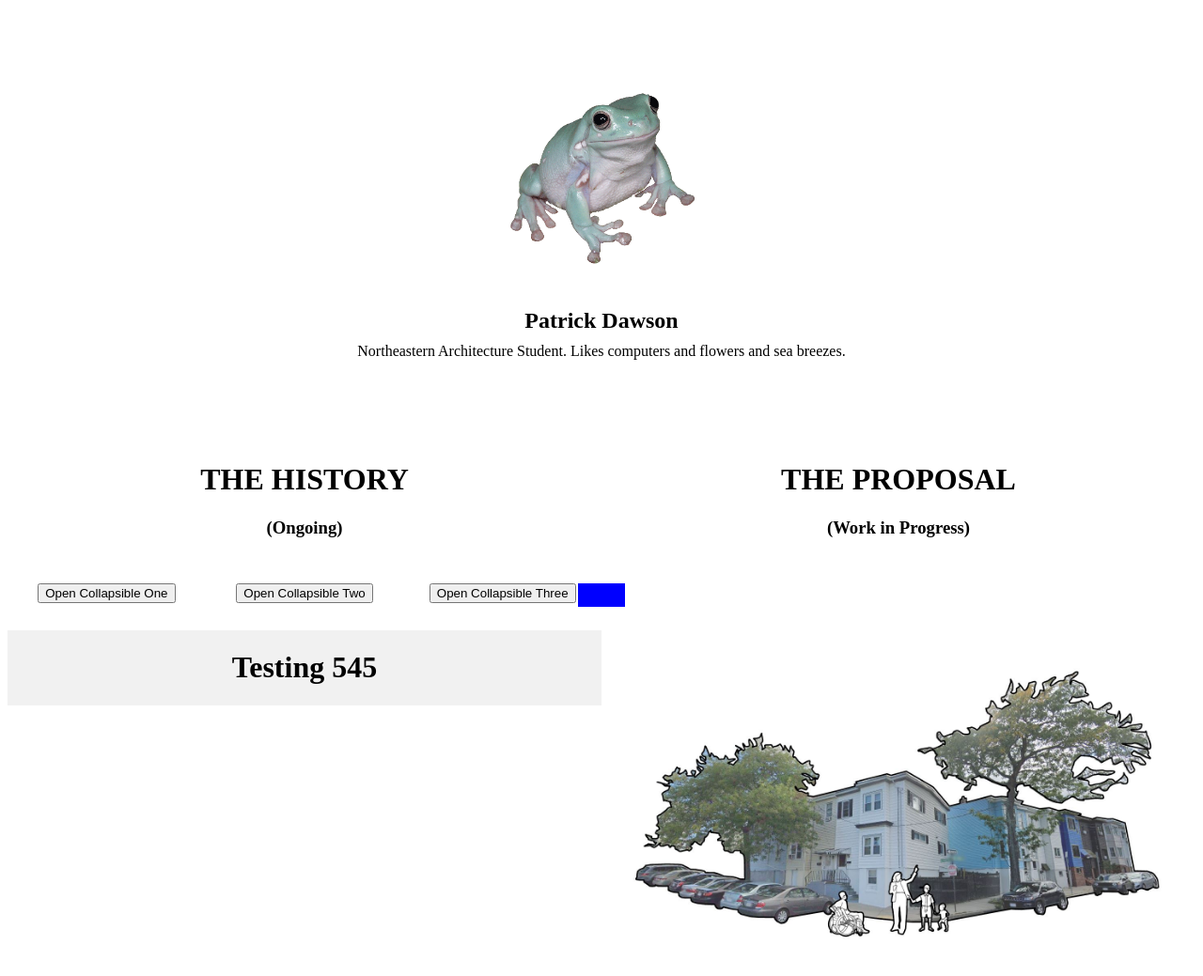
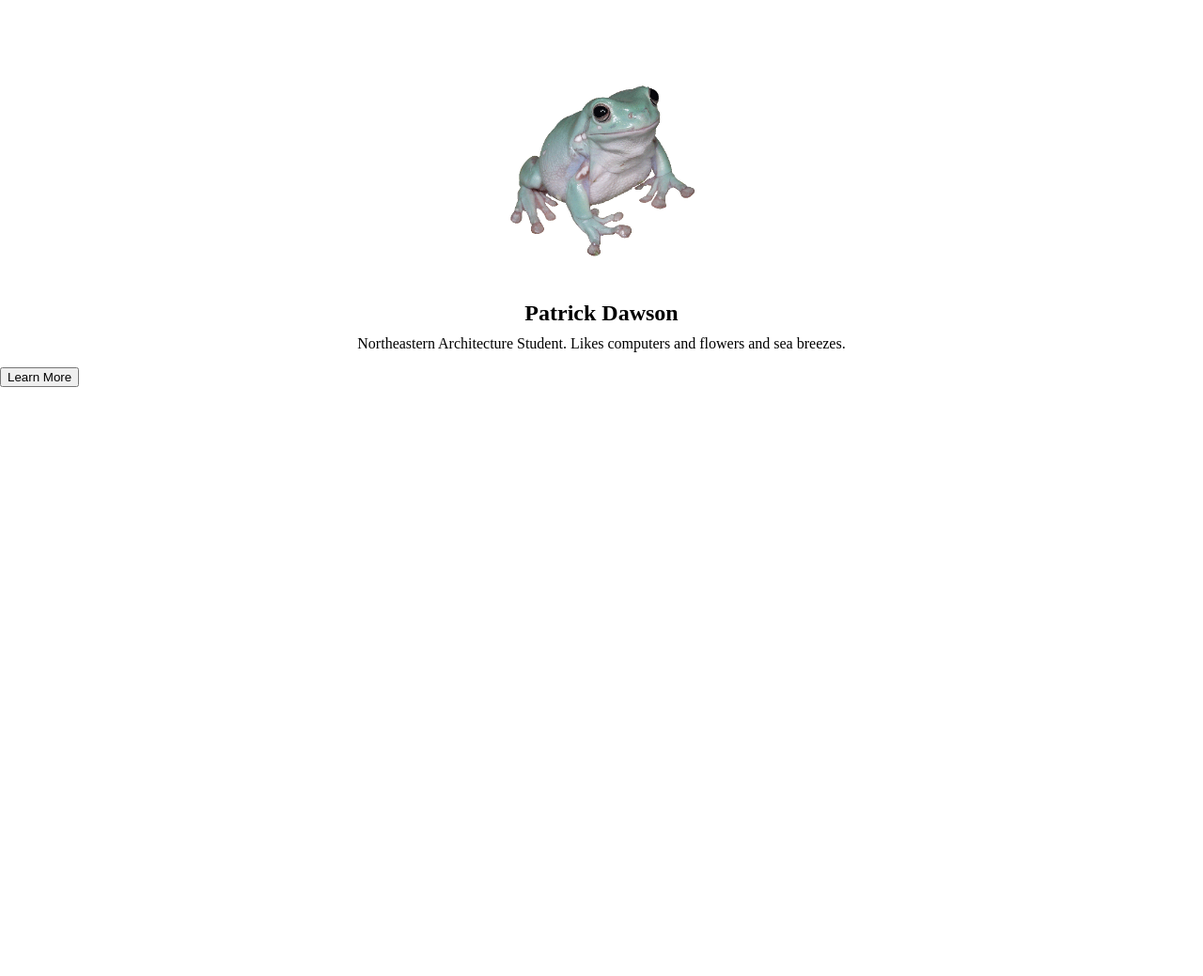
Before and after one commit to samcohen9617/Pathelp, a plain HTML site: page IndexA.html in a window 1280 px wide. Shown: the top 1039 px of the page at 94% size. After the commit the page ends 800 px from the top, so only its background shows below. Drawn offline with Linux system fonts and the light colour scheme.

Commit message:
Before pats design help

```diff
--- a/IndexA.html
+++ b/IndexA.html
@@ -12,10 +12,11 @@
           width: 300px;" /></center>
           <center><h2 style="margin-bottom: 0px">Patrick Dawson</h2></center>
           <div class="aboutText"><p style="margin-top: 10px">Northeastern Architecture Student.  Likes computers and flowers and sea breezes.</p></div>
-          <br /> <br /> <br /> <br />
+          <button onclick="expandDown()">Learn More</button>
         </div>
 
     </div>
+    <div class="dropdownContentWrapper">
     <div class="ColumnTitles">
           <div class="HalfPageColumnTitle"> <h1> THE HISTORY </h1>  <h3>(Ongoing)</h3>
 
@@ -157,8 +158,12 @@
       </div>
     <div class="EndText"> <center> <h1>Assignment Requirement:</center>
     </div>
+  </div>
     </div>
-    <center><p>Processing Script</p>
+    <center style="
+    display: none;
+">
+<p>Processing Script</p>
 <script src="https://cdnjs.cloudflare.com/ajax/libs/processing.js/1.6.0/processing.min.js"></script>
 <script>function click() {
     console.log("Shesf");
--- a/index.css
+++ b/index.css
@@ -1,11 +1,12 @@
 .introDiv {
-  display: flex;
+  position: absolute;
+  margin: auto;
+  top: 0;
+  left: 0;
+  bottom: 0;
+  right: 0;
 }
-.header {
-  margin-left: auto;
-  margin-right: auto;
-  margin-top: 0px;
-}
+
 .splitDiv {
   display: flex;
   width: 100%;
@@ -21,8 +22,7 @@
   padding-right: 30px;
 }
 .splitDivWrapper {
-  height: 0;
-  -webkit-transition: height 2s;
+  height: 90vh;
 }
 .contentText {
   text-align: center;
@@ -49,6 +49,7 @@
   height: 100px;
   width: 100%;
   padding-bottom: 50;
+  background-color: white;
 }
 .HalfPageColumnTitle {
   flex: 50%;
@@ -74,8 +75,9 @@
 .columnWrapper {
   position: relative;
   overflow-y: scroll;
+  overflow-x: hidden;
   flex: 50%;
-
+  background-color: white;
   justify-content: center;
 }
 
@@ -180,3 +182,9 @@ div.columnWrapper:hover:-webkit-scrollbar {
 #coverLeft {
   right: 0;
 }
+
+.dropdownContentWrapper {
+  height: 0;
+  overflow: hidden;
+  -webkit-transition: height 5s;
+}
--- a/index.js
+++ b/index.js
@@ -1,9 +1,6 @@
 var loaded = false;
 window.addEventListener("load", function() {
   if (!loaded) {
-    document.getElementsByClassName("splitDivWrapper")[0].style.height =
-      "100vh";
-
     var coll = document.getElementsByClassName("collapsibleBtn");
     var startingLeft = document.getElementById("collapsibleDiv1");
     startingLeft.style.display = "block";
@@ -114,3 +111,8 @@ function evenOut() {
     document.getElementById("columnWrapperLeft").style.flex = 0.5;
   }, 2000);
 }
+
+function expandDown() {
+  document.getElementsByClassName("dropdownContentWrapper")[0].style.height =
+    "100vh";
+}
```
